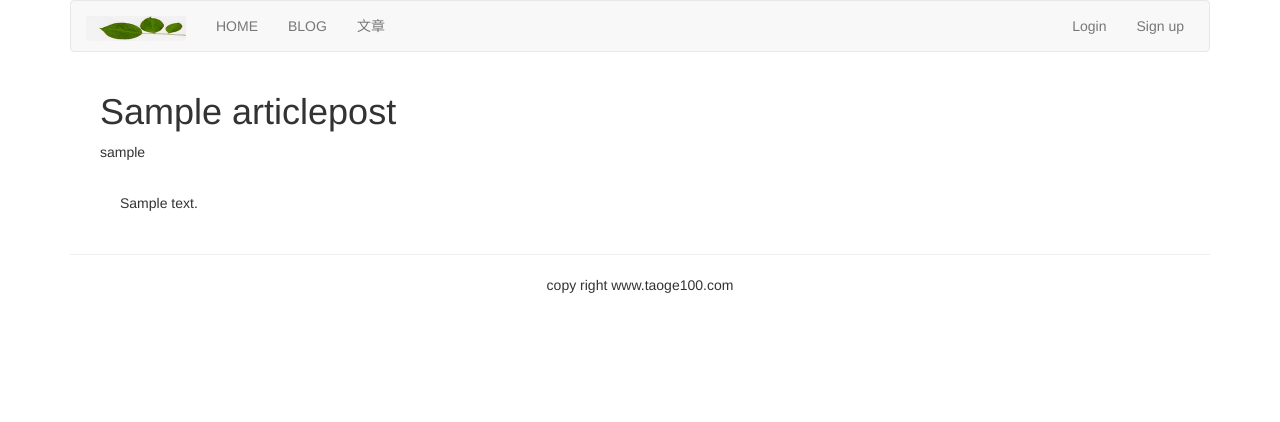
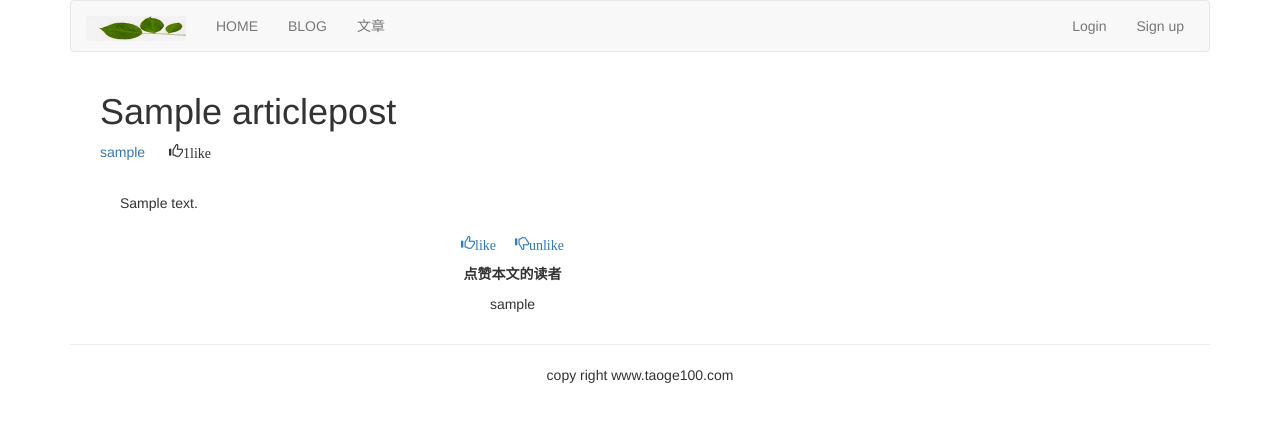
Before and after one commit to jt1024/lehehe, a Django app: page /article/article-content/1/sample/ in a window 1280 px wide. Shown: the top 422 px of the page. Run offline with Django 3.2, Linux system fonts and the light colour scheme; tables that the repository leaves empty hold one stand-in row (values such as "Sample post"); some libraries are stand-ins or nearby versions; some web fonts are replaced.

Commit message:
add like for article

```diff
--- a/article/list_views.py
+++ b/article/list_views.py
@@ -2,6 +2,10 @@ from django.shortcuts import render, get_object_or_404
 from django.core.paginator import Paginator, EmptyPage, PageNotAnInteger
 from .models import ArticlePost
 from django.contrib.auth.models import User
+from django.http import HttpResponse
+from django.contrib.auth.decorators import login_required
+from django.views.decorators.csrf import csrf_exempt
+from django.views.decorators.http import require_POST
 
 
 def article_titles(request, username=None):
@@ -35,3 +39,22 @@ def article_titles(request, username=None):
 def article_detail(request, id, slug):
     article = get_object_or_404(ArticlePost, id=id, slug=slug)
     return render(request, "article/list/article_content.html", {"article": article})
+
+
+@csrf_exempt
+@require_POST
+@login_required(login_url='/account/login/')
+def like_article(request):
+    article_id = request.POST.get("id")
+    action = request.POST.get("action")
+    if article_id and action:
+        try:
+            article = ArticlePost.objects.get(id=article_id)
+            if action == "like":
+                article.users_like.add(request.user)
+                return HttpResponse("1")
+            else:
+                article.users_like.remove(request.user)
+                return HttpResponse("2")
+        except:
+            return HttpResponse("no")
--- a/article/models.py
+++ b/article/models.py
@@ -22,6 +22,7 @@ class ArticlePost(models.Model):
     body = models.TextField()
     created = models.DateTimeField(default=timezone.now)
     updated = models.DateTimeField(auto_now=True)
+    users_like = models.ManyToManyField(User, related_name="articles_like", blank=True)
 
     class Meta:
         ordering = ("-updated",)
--- a/article/urls.py
+++ b/article/urls.py
@@ -15,4 +15,5 @@ urlpatterns = [
     path('list-article-titles/', list_views.article_titles, name="article_titles"),
     path('list-article-titles/<username>/', list_views.article_titles, name="author_articles"),
     path('article-content/<int:id>/<slug:slug>/', list_views.article_detail, name="article_content"),
+    path('like-article/', list_views.like_article, name="like_article"),
 ]
--- a/templates/article/list/article_content.html
+++ b/templates/article/list/article_content.html
@@ -3,11 +3,15 @@
 {% block title %}articles list{% endblock %}
 {% block content %}
 
+{% with total_likes=article.users_like.count users_like=article.users_like.all %}
 <div class="container">
     <div class="col-md-9">
         <header>
             <h1>{{ article.title }}</h1>
-            <p>{{ article.author.username }}</p>
+            <p>
+                <a href="{% url 'article:author_articles' article.author.username %}">{{ article.author.username }}</a>
+                <span style="margin-left:20px" class="glyphicon glyphicon-thumbs-up">{{ total_likes }}like{{ total_likes|pluralize }}</span>
+            </p>
         </header>
 
         <link rel="stylesheet" href="{% static 'editor/css/editormd.preview.css' %}"/>
@@ -15,6 +19,24 @@
         <textarea id="append-test" style="display:none;">
 {{ article.body }}
         </textarea>
+        </div>
+        <div>
+            <p class="text-center">
+                <a onclick="like_article({{article.id}}, 'like')" href="#">
+                    <span class="glyphicon glyphicon-thumbs-up">like</span>
+                </a>
+                <a onclick="like_article({{article.id}}, 'unlike')" href="#">
+                    <span style="margin-left: 15px;" class="glyphicon glyphicon-thumbs-down">unlike</span>
+                </a>
+            </p>
+        </div>
+        <div>
+            <p class="text-center"><strong>点赞本文的读者</strong></p>
+            {% for user in article.users_like.all %}
+            <p class="text-center">{{user.username}}</p>
+            {% empty %}
+            <p class="text-center">还没有人对此文章表态</p>
+            {% endfor %}
         </div>
     </div>
 </div>
@@ -28,6 +50,7 @@
 <script src='{% static "editor/lib/flowchart.min.js" %}'></script>
 <script src='{% static "editor/lib/jquery.flowchart.min.js" %}'></script>
 <script src='{% static "editor/editormd.js" %}'></script>
+<script type="text/javascript" src="{% static 'js/layer.js'%}"></script>
 <script type="text/javascript">
 $(function(){
     editormd.markdownToHTML("editormd-view", {
@@ -39,5 +62,24 @@ $(function(){
         sequenceDiagram : true,
     });
 });
+
+function like_article(id, action){
+    $.ajax({
+        url: "{% url 'article:like_article' %}",
+        type: "POST",
+        data: {"id":id, "action":action},
+        success: function(e){
+            if(e=="1"){
+                layer.msg("感谢点赞");
+                window.location.reload();
+            }else{
+                layer.msg("我会继续努力");
+                window.location.reload();
+            }
+        },
+    });
+}
+
 </script>
+{% endwith %}
 {% endblock %}
```
